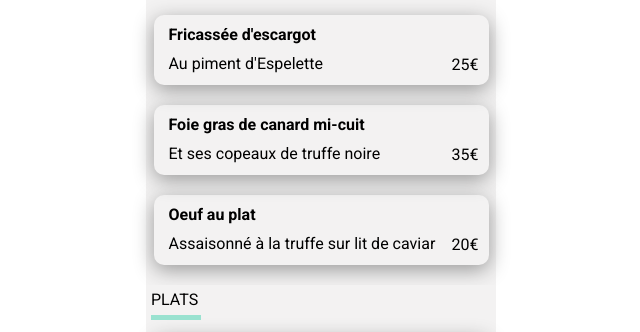
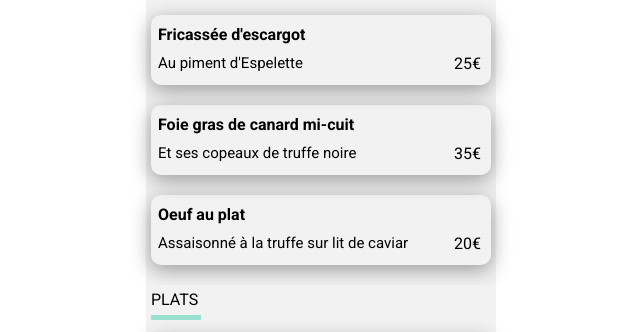
Before and after one commit to toplev/Ohmyfood, a website: page menu.html in a window 1280 px wide. Shown: the part 417-749 px from the top of the page, without its empty margins (319-959 px from the left). Drawn offline with Linux system fonts and the light colour scheme.

Commit message:
menu css update

```diff
--- a/menu.css
+++ b/menu.css
@@ -109,7 +109,7 @@ a:visited {
 }
 
 .menumenu {
-  width: 330px; /*1*/
+  width: 300px; /*1*/
   height: 70px; /*1*/
   margin-bottom: 20px;
   box-shadow: 0px 5px 20px #999; /*4*/
@@ -117,26 +117,28 @@ a:visited {
 }
 
 .menutext {
-  width: 100%;
+  max-width: 300px;
   display: flex;
   flex-wrap: wrap;
   margin-bottom: 10px;
-  margin-left: 15px;
+  margin-left: 7px;
   font-weight: bold;
   padding-top: 10px;
 }
 
 .menutext2 {
-  width: 100%;
-  display: flex;
-  flex-wrap: wrap;
+  max-width: 400px;
   margin-bottom: 10px;
   margin-top: 10px;
-  margin-left: 15px;
+  margin-left: 7px;
+  font-size: 15px;
+  text-overflow: ellipsis;
+  overflow: hidden;
+  white-space: nowrap;
 }
 
 .menutext3 {
-  width: 100%;
+  max-width: 340px;
   display: flex;
   flex-wrap: wrap;
   margin-bottom: 10px;
@@ -241,13 +243,13 @@ footer a {
   background-size: 700px 80px;
   border: 0px solid #27e8a7;
   transition: 0.8s;
-  width: 335px;
+  width: 340px;
 }
 
 .menumenu:hover {
   background-position: -100px 0;
   transition: 0.8s;
-  width: 300px;
+  width: 260px;
   text-overflow: ellipsis;
   overflow: hidden;
   white-space: nowrap;
```
